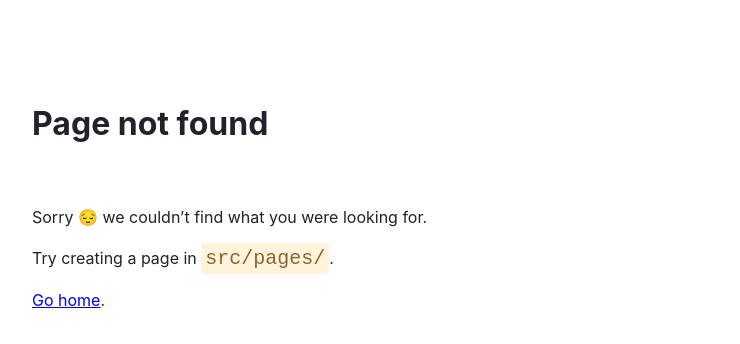
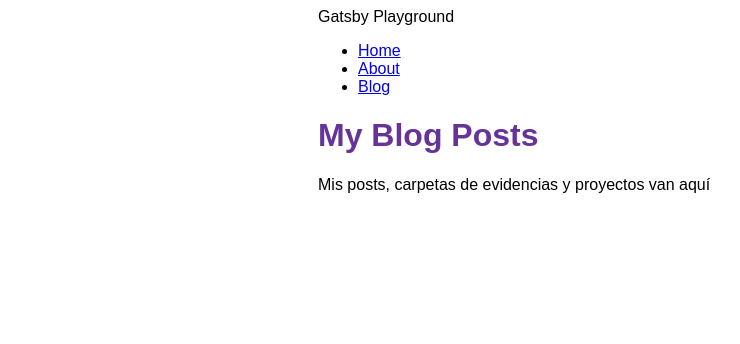
Before and after one commit to gilbertoesp/my-fisrt-gatsby-site, a Gatsby site: page /blog in a window 1280 px wide. Before the commit this address had no page. Shown: the whole page, without its empty margins (72-812 px from the left). Built offline with nearby package versions, Linux system fonts and the light colour scheme; Gatsby itself is replaced by a stand-in of ours.

Commit message:
Agregando header

```diff
--- a/gatsby-config.js
+++ b/gatsby-config.js
@@ -1,7 +1,7 @@
 module.exports = {
   siteMetadata: {
     siteUrl: "https://www.yourdomain.tld",
-    title: "My Fisrt Gatsby Page",
+    title: "Gatsby Playground",
   },
   plugins: [
     "gatsby-plugin-image",
--- a/src/components/layout.js
+++ b/src/components/layout.js
@@ -1,17 +1,28 @@
 import * as React from 'react'
-import { Link } from 'gatsby'
+import { Link, useStaticQuery, graphql } from 'gatsby'
 import {
     container,
     heading,
     navLinks,
     navLinkItem,
-    navLinkText
+    navLinkText,
+    siteTitle,
 } from './layout.module.css'
 
 function Layout({ pageTitle, children }) {
+    const data = useStaticQuery(graphql`
+      query {
+        site {
+          siteMetadata {
+            title
+          }
+        }
+      }
+    `)
     return (
         <div className={container}>
-            <title>{pageTitle}</title>
+            <title>{pageTitle} | {data.site.siteMetadata.title} </title>
+            <header className={siteTitle}>{data.site.siteMetadata.title}</header>
             <nav>
                 <ul className={navLinks}>
                     <li className={navLinkItem}>
@@ -22,6 +33,11 @@
                     <li className={navLinkItem}>
                         <Link to="/about" className={navLinkText}>
                             About
+                        </Link>
+                    </li>
+                    <li>
+                        <Link to='/blog' className={navLinkText}>
+                            Blog
                         </Link>
                     </li>
                 </ul>
--- a/src/components/layout.module.css
+++ b/src/components/layout.module.css
@@ -21,3 +21,10 @@
 .nav-link-text {
     color: black;
 }
+
+.site-title {
+    font-size: 3rem;
+    color: gray;
+    font-weight: 700;
+    margin: 3rem 0;
+}
--- /dev/null
+++ b/src/pages/blog.js
@@ -0,0 +1,12 @@
+import * as React from 'react'
+import Layout from '../components/layout'
+
+const BlogPage = () => {
+    return (
+        <Layout pageTitle="My Blog Posts">
+            <p> Mis posts, carpetas de evidencias y proyectos van aquí</p>
+        </Layout>
+    )
+}
+
+export default BlogPage
--- a/src/pages/index.js
+++ b/src/pages/index.js
@@ -9,7 +9,7 @@
       <p>I'm making this by following the Gatsby Tutorial.</p>
       <StaticImage
         alt="Clifford, a redish=brown pitbull, posing on a couch"
-        src="../images/wp.png"
+        src="../images/wp.jpg"
       />
       </Layout>
     </main>
```
Also changed, not shown: blog/otro_otro_post.mdx (added), blog/otro_post.mdx (added), blog/primer_post.mdx (added), src/images/wp.jpg (added), 1 other file.
